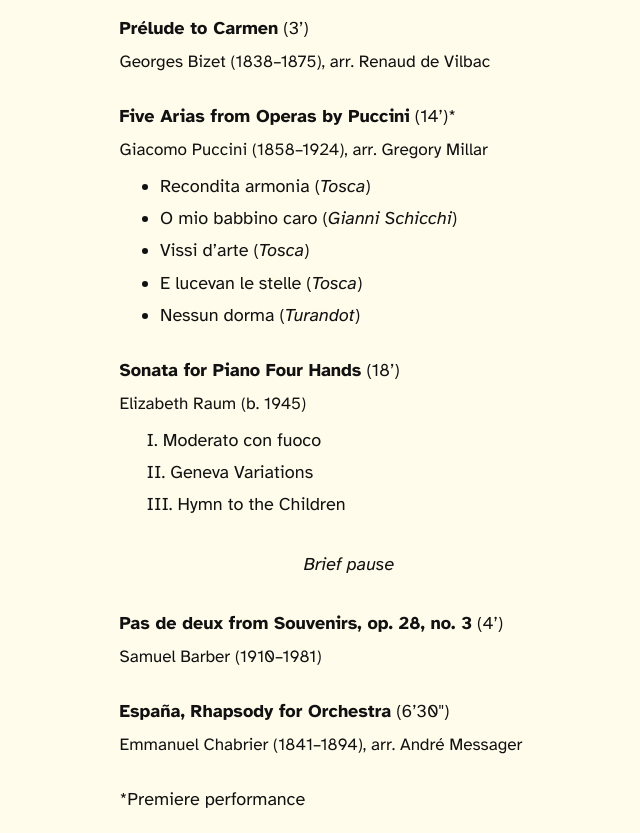
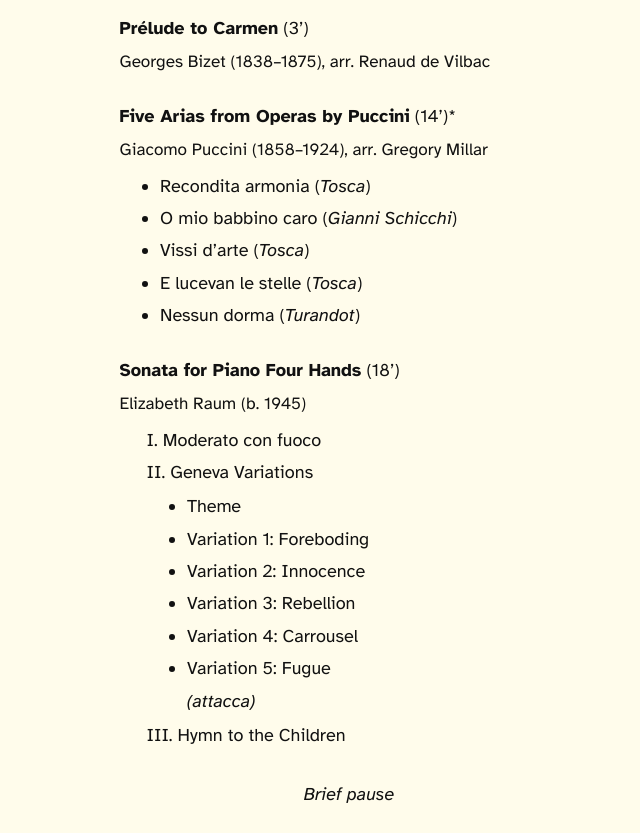
Before and after one commit to raposamillar/concert-tonight, a plain HTML site: page program.html in a window 1280 px wide. Shown: the part 166-999 px from the top of the page, without its empty margins (291-931 px from the left). Drawn offline with Linux system fonts and the light colour scheme.

Commit message:
add variation titles to program page

```diff
--- a/program.html
+++ b/program.html
@@ -38,7 +38,18 @@
       <p class="composer">Elizabeth Raum (b. 1945)</p>
       <ul class="movements movements-numbered">
         <li>I. Moderato con fuoco</li>
-        <li>II. Geneva Variations</li>
+        <li>
+          II. Geneva Variations
+          <ul class="movements movements-nested">
+            <li>Theme</li>
+            <li>Variation 1: Foreboding</li>
+            <li>Variation 2: Innocence</li>
+            <li>Variation 3: Rebellion</li>
+            <li>Variation 4: Carrousel</li>
+            <li>Variation 5: Fugue</li>
+          </ul>
+          <p class="attacca">(attacca)</p>
+        </li>
         <li>III. Hymn to the Children</li>
       </ul>
     </article>
--- a/styles.css
+++ b/styles.css
@@ -387,3 +387,15 @@ p {
   list-style: none;
   padding-left: 0.75rem;
 }
+
+.movements-nested {
+  list-style: disc;
+  margin: 0.35rem 0 0.25rem;
+  padding-left: 2.25rem;
+}
+
+.attacca {
+  margin: 0.25rem 0 0.35rem;
+  padding-left: 2.25rem;
+  font-style: italic;
+}
```
